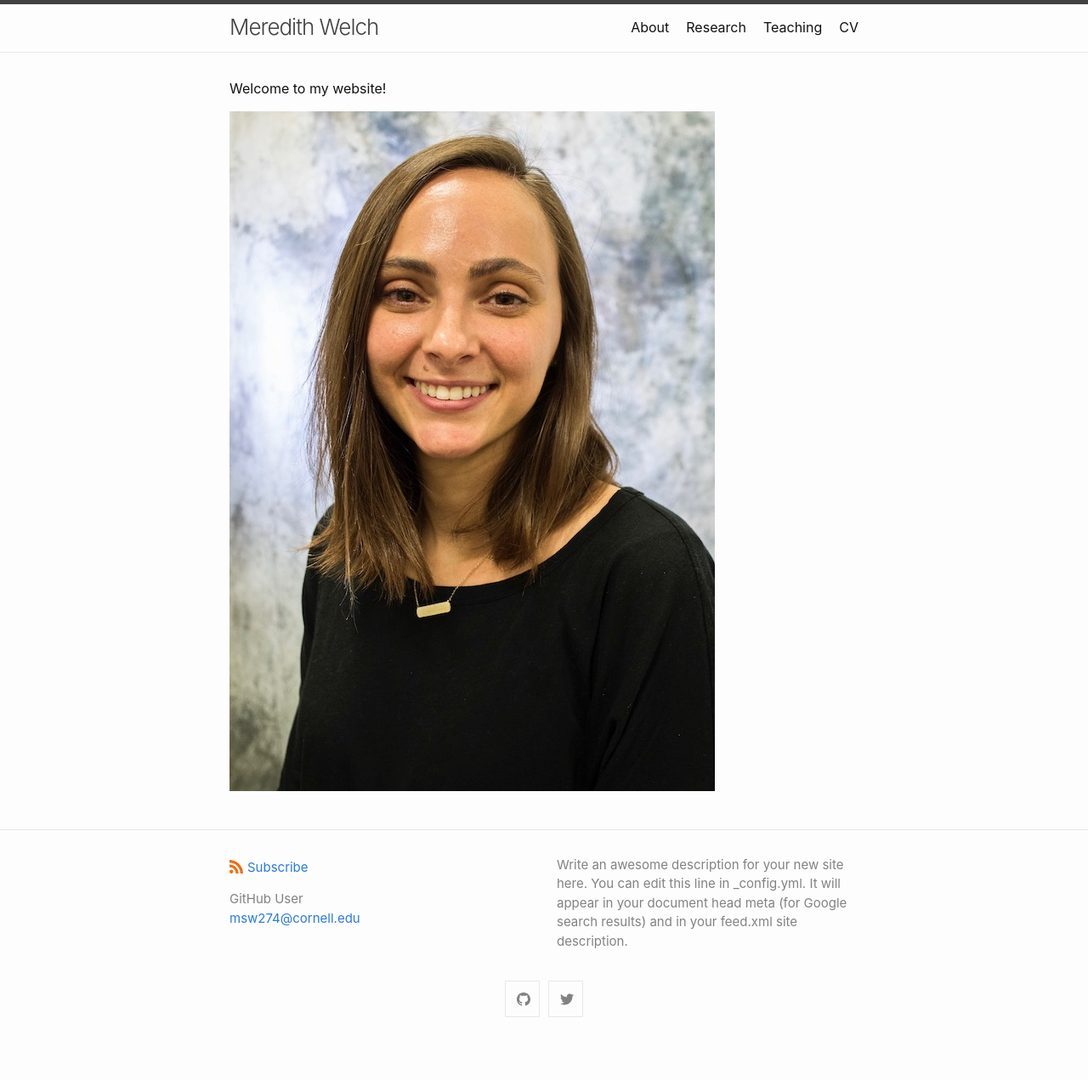
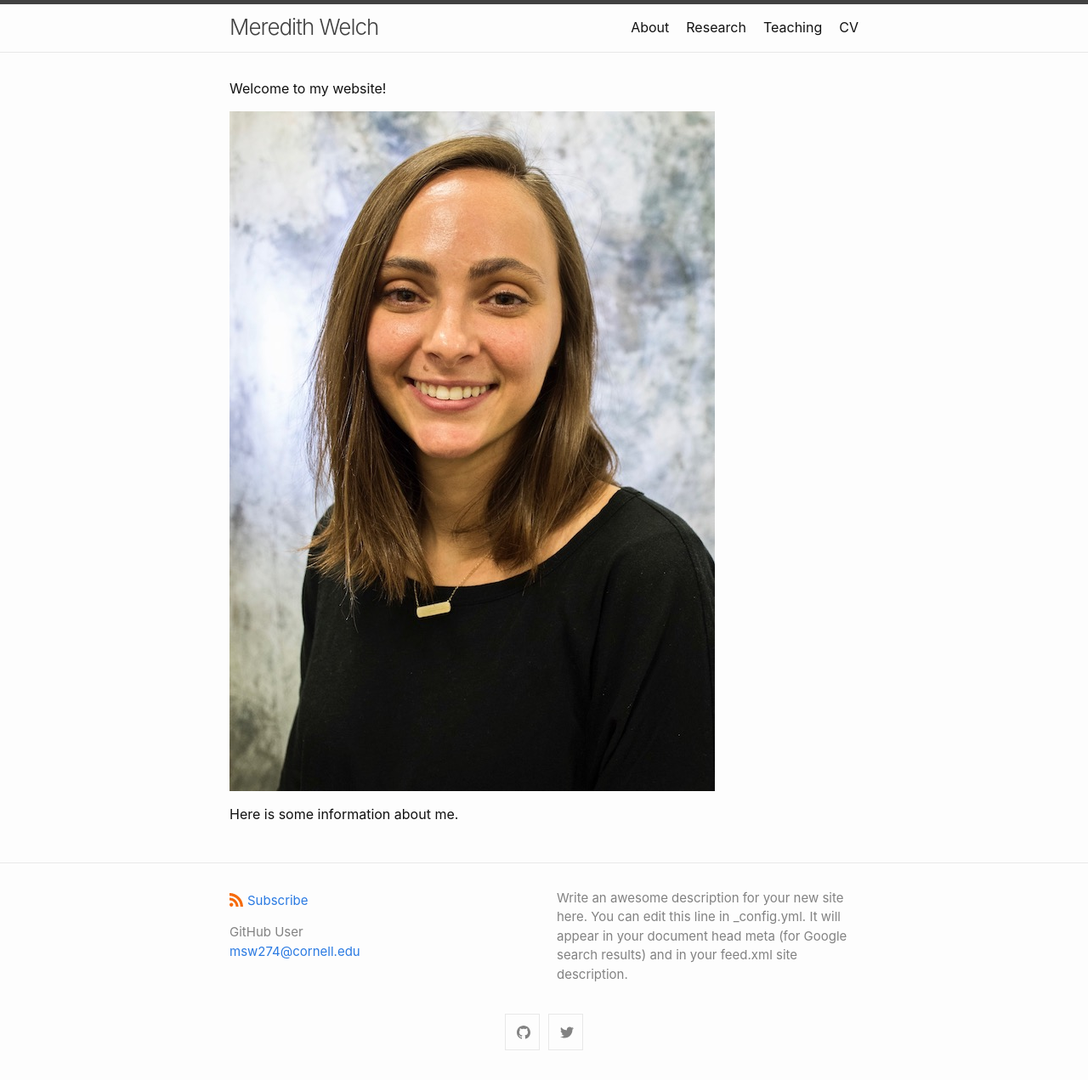
Before and after one commit to mswelch/mswelch.github.io, a Jekyll site: the page built from index.md, in a window 1280 px wide. Shown: the whole page at 85% size. Built offline with Jekyll 4.4.1, drawn with Linux system fonts in a browser that asks for light colours; before the commit the page ends 1232 px from its top, so only the background shows below that.

Commit message:
Update index.md

```diff
--- a/index.md
+++ b/index.md
@@ -13,3 +13,5 @@ permalink: /
 Welcome to my website!
 
 <img src="{{ site.url }}{{ site.baseurl }}/assets/headshot.jpg" width="" height="">
+
+Here is some information about me.
```
